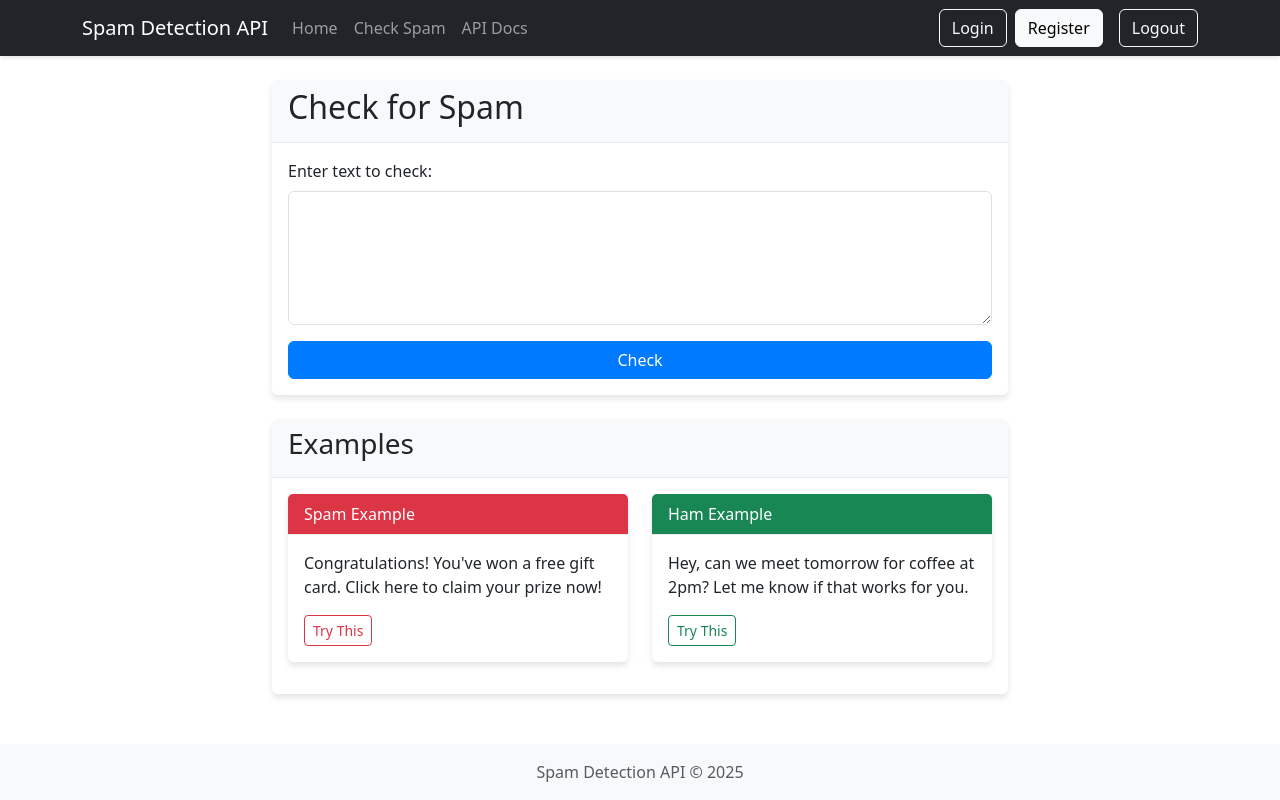
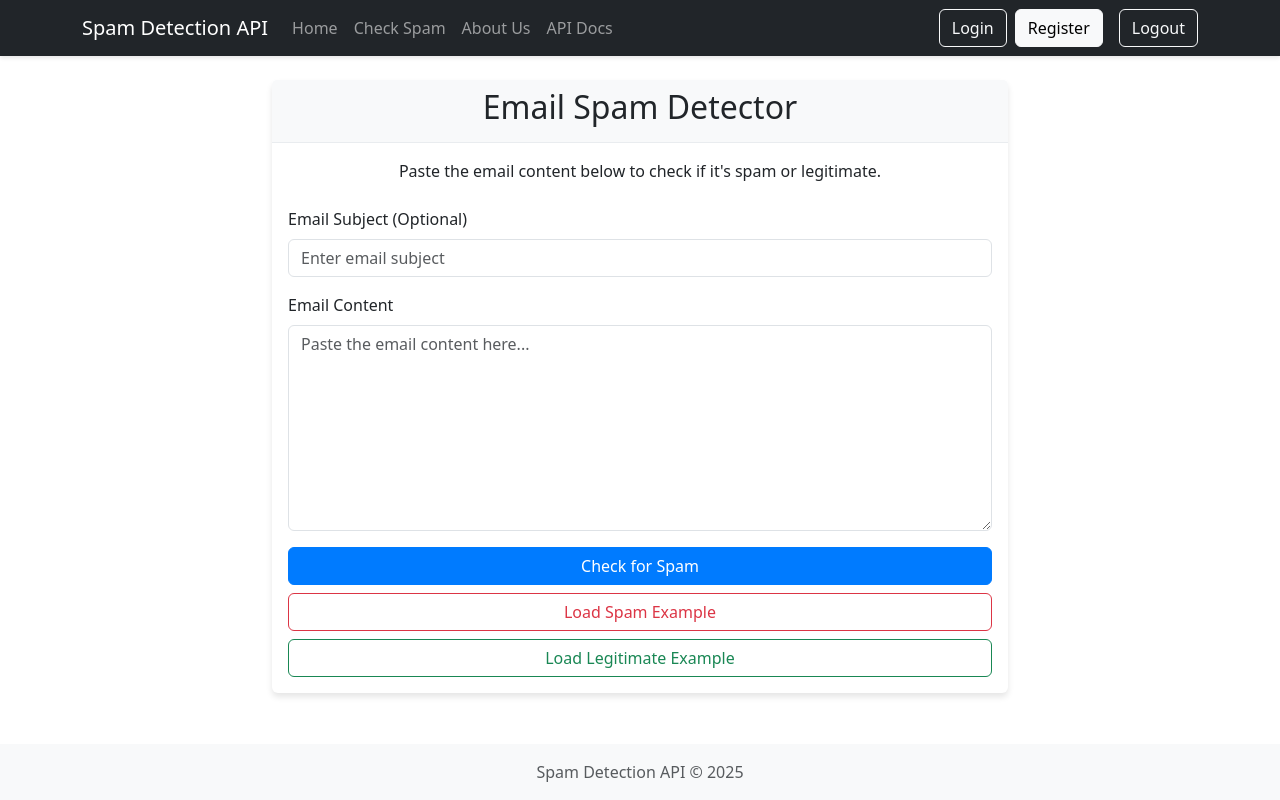
Before and after one commit to loka1/Spam-Shield, a Flask app: page /check in a window 1280 px wide. Run offline with Flask 3, Linux system fonts and the light colour scheme.

Commit message:
Add About page and improve spam detection example generation

```diff
--- a/app.py
+++ b/app.py
@@ -91,6 +91,11 @@ def register_page():
 def history_page():
     return render_template('history.html')
 
+@app.route(ROUTE_ABOUT, endpoint='frontend_about')
+def about_page():
+    """About Us page"""
+    return render_template('about.html')
+
 # Add a route to get all API URLs for JavaScript
 @app.route('/api/urls', methods=['GET'])
 def api_urls():
@@ -126,6 +131,7 @@ def api_urls():
             'login': f"{base_url}/login",
             'register': f"{base_url}/register",
             'history': f"{base_url}/history",
+            'about': f"{base_url}/about",
             'admin': f"{base_url}/admin",
             'admin_dashboard': f"{base_url}/admin/dashboard",
             'admin_users': f"{base_url}/admin/users",
@@ -163,62 +169,58 @@ def jwt_optional(fn):
 
 # API endpoints
 @ns.route('/check-spam')
-class SpamCheck(Resource):
-    @api.doc(
-        responses={
-            200: 'Success',
-            400: 'Validation Error',
-            429: 'Rate limit exceeded'
-        },
-        security=[{'apikey': []}],
-        description="Check if text is spam. Guest users are limited to 10 requests per day. For unlimited access, register an account."
+class CheckSpam(Resource):
+    @ns.doc(
+        description="Check if text is spam",
+        responses={200: 'Success'}
     )
-    @api.expect(spam_request)
-    @api.marshal_with(spam_response, code=200)
+    @ns.expect(spam_request)
+    @ns.marshal_with(spam_response, code=200)
     @jwt_optional
     def post(self):
         """Check if text is spam"""
         # Get request data
         data = request.get_json()
+        text = data.get('text', '')
 
-        if not data or 'text' not in data:
+        # Check if text is empty
+        if not text:
             return {
                 "status": "error",
-                "message": "Missing required field: text"
+                "message": "Text cannot be empty"
             }, 400
 
-        text = data['text']
-
-        # Check if user is authenticated
+        # Get user ID if authenticated
         user_id = None
         try:
+            verify_jwt_in_request(optional=True)
             user_id = get_jwt_identity()
         except Exception:
-            # User is not authenticated, check guest limit
-            if not check_guest_limit():
+            # Check guest limit
+            if not check_guest_limit(request.remote_addr):
                 return {
                     "status": "error",
-                    "message": "Rate limit exceeded. Please register for unlimited access."
+                    "message": "Guest daily limit exceeded. Please login or try again tomorrow."
                 }, 429
 
         # Predict if text is spam
         is_spam, confidence = spam_detector.predict(text)
 
-        # Save request to history if user is authenticated
+        # Save to history if user is authenticated
         if user_id:
-            history_entry = RequestHistory(
+            request_history = RequestHistory(
                 user_id=user_id,
                 text=text,
-                is_spam=is_spam,
-                confidence=confidence
+                is_spam=bool(is_spam),  # Convert NumPy bool_ to Python bool
+                confidence=float(confidence)  # Convert NumPy float to Python float
             )
-            db.session.add(history_entry)
+            db.session.add(request_history)
             db.session.commit()
 
         return {
             "status": "success",
-            "is_spam": bool(is_spam),
-            "confidence": float(confidence),
+            "is_spam": bool(is_spam),  # Convert NumPy bool_ to Python bool
+            "confidence": float(confidence),  # Convert NumPy float to Python float
             "text": text
         }
 
@@ -250,34 +252,46 @@ class UserHistory(Resource):
 # Example endpoints
 @ns.route('/example/spam')
 class SpamExample(Resource):
-    @api.doc(responses={200: 'Success'})
-    @api.marshal_with(spam_response, code=200)
+    @ns.doc(
+        description="Get an example of spam text",
+        responses={200: 'Success'}
+    )
     def get(self):
-        """Get an example of spam detection for a typical spam message"""
-        spam_text = "Congratulations! You've won a free gift card. Click here to claim your prize now!"
-        is_spam, confidence = spam_detector.predict(spam_text)
+        """Get an example of spam text"""
+        example = spam_detector.get_example(is_spam=True)
+
+        # Add a subject line to make it more email-like
+        subject = "URGENT: Action Required - Account Verification"
+        example_with_subject = f"Subject: {subject}\n\n{example}"
+
+        is_spam, confidence = spam_detector.predict(example_with_subject)
 
         return {
-            "status": "success",
-            "is_spam": bool(is_spam),
-            "confidence": float(confidence),
-            "text": spam_text
+            'text': example_with_subject,
+            'is_spam': bool(is_spam),
+            'confidence': float(confidence)
         }
 
 @ns.route('/example/ham')
 class HamExample(Resource):
-    @api.doc(responses={200: 'Success'})
-    @api.marshal_with(spam_response, code=200)
+    @ns.doc(
+        description="Get an example of non-spam (ham) text",
+        responses={200: 'Success'}
+    )
     def get(self):
-        """Get an example of spam detection for a typical non-spam message"""
-        ham_text = "Hey, can we meet tomorrow for coffee at 2pm? Let me know if that works for you."
-        is_spam, confidence = spam_detector.predict(ham_text)
+        """Get an example of non-spam text"""
+        example = spam_detector.get_example(is_spam=False)
+
+        # Add a subject line to make it more email-like
+        subject = "Meeting Notes - Project Update"
+        example_with_subject = f"Subject: {subject}\n\n{example}"
+
+        is_spam, confidence = spam_detector.predict(example_with_subject)
 
         return {
-            "status": "success",
-            "is_spam": bool(is_spam),
-            "confidence": float(confidence),
-            "text": ham_text
+            'text': example_with_subject,
+            'is_spam': bool(is_spam),
+            'confidence': float(confidence)
         }
 
 # Admin routes
--- a/routes.py
+++ b/routes.py
@@ -9,6 +9,7 @@ ROUTE_CHECK = '/check'
 ROUTE_LOGIN = '/login'
 ROUTE_REGISTER = '/register'
 ROUTE_HISTORY = '/history'
+ROUTE_ABOUT = '/about'
 
 # API routes
 API_CHECK_SPAM = '/api/check-spam'
--- a/static/js/check.js
+++ b/static/js/check.js
@@ -1,35 +1,48 @@
 document.addEventListener('DOMContentLoaded', function() {
     const spamCheckForm = document.getElementById('spam-check-form');
-    const checkAnotherBtn = document.getElementById('check-another-btn');
-    const tryExampleBtns = document.querySelectorAll('.try-example');
+    const exampleSpamBtn = document.getElementById('example-spam-btn');
+    const exampleHamBtn = document.getElementById('example-ham-btn');
+    const resultCard = document.getElementById('result-card');
+    const emailSubjectInput = document.getElementById('email-subject');
+    const emailContentInput = document.getElementById('email-content');
 
     if (spamCheckForm) {
         spamCheckForm.addEventListener('submit', handleSpamCheck);
     }
 
-    if (checkAnotherBtn) {
-        checkAnotherBtn.addEventListener('click', resetForm);
+    if (exampleSpamBtn) {
+        exampleSpamBtn.addEventListener('click', loadSpamExample);
     }
 
-    if (tryExampleBtns) {
-        tryExampleBtns.forEach(btn => {
-            btn.addEventListener('click', function() {
-                const exampleType = this.getAttribute('data-example');
-                loadExample(exampleType);
-            });
-        });
+    if (exampleHamBtn) {
+        exampleHamBtn.addEventListener('click', loadHamExample);
     }
 });
 
 async function handleSpamCheck(e) {
     e.preventDefault();
 
-    const text = document.getElementById('text').value;
+    const emailSubject = document.getElementById('email-subject').value;
+    const emailContent = document.getElementById('email-content').value;
 
-    if (!text) {
+    // Combine subject and content if subject is provided
+    const textToCheck = emailSubject
+        ? `Subject: ${emailSubject}\n\n${emailContent}`
+        : emailContent;
+
+    if (!textToCheck.trim()) {
         showAlert('Please enter some text to check', 'warning');
         return;
     }
+
+    try {
+        // Show loading state
+        document.getElementById('spam-check-form').querySelector('button[type="submit"]').disabled = true;
+        document.getElementById('spam-check-form').querySelector('button[type="submit"]').innerHTML =
+            '<span class="spinner-border spinner-border-sm" role="status" aria-hidden="true"></span> Checking...';
+
+        // Get API URL
+        const checkSpamUrl = await getApiUrl('api', 'check_spam');
 
         // Get token if available
         const token = localStorage.getItem('access_token');
@@ -41,87 +54,145 @@ async function handleSpamCheck(e) {
             headers['Authorization'] = `Bearer ${token}`;
         }
 
-    try {
-        // Get check spam URL
-        const checkSpamUrl = await getApiUrl('api', 'check_spam');
-
-        // Send request to check spam
+        // Send request
         const response = await fetch(checkSpamUrl, {
             method: 'POST',
             headers: headers,
             body: JSON.stringify({
-                text: text
+                text: textToCheck
             })
         });
 
-        if (response.status === 429) {
-            showAlert('Rate limit exceeded. Please register for unlimited access.', 'warning');
-            throw new Error('Rate limit exceeded');
+        const data = await response.json();
+
+        // Reset button state
+        document.getElementById('spam-check-form').querySelector('button[type="submit"]').disabled = false;
+        document.getElementById('spam-check-form').querySelector('button[type="submit"]').innerHTML = 'Check for Spam';
+
+        if (response.ok) {
+            displayResult(data);
+        } else {
+            showAlert(data.message || 'Error checking spam', 'danger');
         }
-
-        const data = await response.json();
-        displayResult(data);
     } catch (error) {
         console.error('Spam check error:', error);
-        if (error.message !== 'Rate limit exceeded') {
-            showAlert('An error occurred while checking for spam', 'danger');
-        }
+        showAlert('An error occurred during spam check', 'danger');
+
+        // Reset button state
+        document.getElementById('spam-check-form').querySelector('button[type="submit"]').disabled = false;
+        document.getElementById('spam-check-form').querySelector('button[type="submit"]').innerHTML = 'Check for Spam';
     }
 }
 
 function displayResult(data) {
     const resultCard = document.getElementById('result-card');
-    const resultAlert = document.getElementById('result-alert');
-    const resultHeading = document.getElementById('result-heading');
+    const resultIcon = document.getElementById('result-icon');
+    const resultTitle = document.getElementById('result-title');
+    const confidenceBar = document.getElementById('confidence-bar');
+    const confidenceText = document.getElementById('confidence-text');
+    const resultExplanation = document.getElementById('result-explanation');
     const resultText = document.getElementById('result-text');
-    const resultConfidence = document.getElementById('result-confidence');
-    const spamCheckForm = document.getElementById('spam-check-form');
 
-    // Show result card, hide form
-    resultCard.style.display = 'block';
-    spamCheckForm.style.display = 'none';
+    // Set result text
+    resultText.textContent = data.text;
 
-    // Update result content
+    // Set confidence
+    const confidencePercent = Math.round(data.confidence * 100);
+    confidenceBar.style.width = `${confidencePercent}%`;
+    confidenceText.textContent = `Confidence: ${confidencePercent}%`;
+
+    // Set result based on spam status
     if (data.is_spam) {
-        resultAlert.className = 'alert alert-danger';
-        resultHeading.textContent = 'Spam Detected!';
+        resultIcon.innerHTML = '⚠️';
+        resultTitle.textContent = 'Spam Detected';
+        resultTitle.className = 'mt-3 text-danger';
+        confidenceBar.className = 'progress-bar bg-danger';
+        resultExplanation.className = 'alert alert-danger mt-4';
+        resultExplanation.innerHTML = `
+            <strong>This email appears to be spam.</strong><br>
+            Our system has detected characteristics commonly found in spam emails.
+            Be cautious about clicking any links or downloading attachments from this message.
+        `;
     } else {
-        resultAlert.className = 'alert alert-success';
-        resultHeading.textContent = 'Not Spam';
+        resultIcon.innerHTML = '✅';
+        resultTitle.textContent = 'Legitimate Email';
+        resultTitle.className = 'mt-3 text-success';
+        confidenceBar.className = 'progress-bar bg-success';
+        resultExplanation.className = 'alert alert-success mt-4';
+        resultExplanation.innerHTML = `
+            <strong>This email appears to be legitimate.</strong><br>
+            Our system did not detect any spam characteristics in this message.
+            However, always exercise caution with unexpected emails.
+        `;
     }
 
-    resultText.textContent = data.text;
-    resultConfidence.textContent = `${(data.confidence * 100).toFixed(2)}%`;
+    // Show result card
+    resultCard.style.display = 'block';
+
+    // Scroll to result
+    resultCard.scrollIntoView({ behavior: 'smooth' });
 }
 
-function resetForm() {
-    const resultCard = document.getElementById('result-card');
-    const spamCheckForm = document.getElementById('spam-check-form');
-    const textArea = document.getElementById('text');
+async function loadSpamExample() {
+    try {
+        const exampleSpamUrl = await getApiUrl('api', 'example_spam');
+        const response = await fetch(exampleSpamUrl);
+        const data = await response.json();
 
-    // Hide result card, show form
-    resultCard.style.display = 'none';
-    spamCheckForm.style.display = 'block';
+        if (response.ok) {
+            // Extract subject and content if possible
+            const text = data.text;
+            let subject = '';
+            let content = text;
 
-    // Clear text area
-    textArea.value = '';
-
-    // Focus on text area
-    textArea.focus();
+            // Try to extract subject if it starts with "Subject:"
+            if (text.startsWith('Subject:')) {
+                const parts = text.split('\n\n', 2);
+                if (parts.length === 2) {
+                    subject = parts[0].replace('Subject:', '').trim();
+                    content = parts[1];
+                }
             }
 
-function loadExample(type) {
-    const textArea = document.getElementById('text');
-
-    if (type === 'spam') {
-        textArea.value = "Congratulations! You've won a free gift card. Click here to claim your prize now!";
-    } else if (type === 'ham') {
-        textArea.value = "Hey, can we meet tomorrow for coffee at 2pm? Let me know if that works for you.";
+            document.getElementById('email-subject').value = subject;
+            document.getElementById('email-content').value = content;
+        } else {
+            showAlert(data.message || 'Error loading spam example', 'danger');
+        }
+    } catch (error) {
+        console.error('Load spam example error:', error);
+        showAlert('An error occurred while loading spam example', 'danger');
+    }
 }
 
-    // Scroll to form
-    textArea.scrollIntoView({ behavior: 'smooth' });
+async function loadHamExample() {
+    try {
+        const exampleHamUrl = await getApiUrl('api', 'example_ham');
+        const response = await fetch(exampleHamUrl);
+        const data = await response.json();
 
-    // Focus on text area
-    textArea.focus();
+        if (response.ok) {
+            // Extract subject and content if possible
+            const text = data.text;
+            let subject = '';
+            let content = text;
+
+            // Try to extract subject if it starts with "Subject:"
+            if (text.startsWith('Subject:')) {
+                const parts = text.split('\n\n', 2);
+                if (parts.length === 2) {
+                    subject = parts[0].replace('Subject:', '').trim();
+                    content = parts[1];
                 }
+            }
+
+            document.getElementById('email-subject').value = subject;
+            document.getElementById('email-content').value = content;
+        } else {
+            showAlert(data.message || 'Error loading legitimate example', 'danger');
+        }
+    } catch (error) {
+        console.error('Load ham example error:', error);
+        showAlert('An error occurred while loading legitimate example', 'danger');
+    }
+}
--- a/templates/base.html
+++ b/templates/base.html
@@ -28,6 +28,9 @@
                     </li>
                     <li class="nav-item" id="admin-nav" style="display: none;">
                         <a class="nav-link" href="{{ url_for('admin_dashboard') }}">Admin Panel</a>
+                    </li>
+                    <li class="nav-item">
+                        <a class="nav-link" href="{{ url_for('frontend_about') }}">About Us</a>
                     </li>
                     <li class="nav-item">
                         <a class="nav-link" href="/docs">API Docs</a>
--- a/templates/check.html
+++ b/templates/check.html
@@ -1,71 +1,60 @@
 {% extends "base.html" %}
 
-{% block title %}Check for Spam{% endblock %}
+{% block title %}Check Email Spam{% endblock %}
 
 {% block content %}
 <div class="row justify-content-center">
     <div class="col-md-8">
         <div class="card">
             <div class="card-header">
-                <h2>Check for Spam</h2>
+                <h2 class="text-center">Email Spam Detector</h2>
             </div>
             <div class="card-body">
+                <p class="text-center mb-4">
+                    Paste the email content below to check if it's spam or legitimate.
+                </p>
+
                 <form id="spam-check-form">
                     <div class="mb-3">
-                        <label for="text" class="form-label">Enter text to check:</label>
-                        <textarea class="form-control" id="text" rows="5" required></textarea>
+                        <label for="email-subject" class="form-label">Email Subject (Optional)</label>
+                        <input type="text" class="form-control" id="email-subject" placeholder="Enter email subject">
                     </div>
-                    <div class="d-grid">
-                        <button type="submit" class="btn btn-primary">Check</button>
+
+                    <div class="mb-3">
+                        <label for="email-content" class="form-label">Email Content</label>
+                        <textarea class="form-control" id="email-content" rows="8" placeholder="Paste the email content here..." required></textarea>
+                    </div>
+
+                    <div class="d-grid gap-2">
+                        <button type="submit" class="btn btn-primary">Check for Spam</button>
+                        <button type="button" id="example-spam-btn" class="btn btn-outline-danger">Load Spam Example</button>
+                        <button type="button" id="example-ham-btn" class="btn btn-outline-success">Load Legitimate Example</button>
                     </div>
                 </form>
             </div>
         </div>
 
-        <div class="card mt-4" id="result-card" style="display: none;">
+        <div id="result-card" class="card mt-4" style="display: none;">
             <div class="card-header">
-                <h3>Result</h3>
+                <h3 class="text-center">Analysis Result</h3>
             </div>
             <div class="card-body">
-                <div class="alert" id="result-alert" role="alert">
-                    <h4 class="alert-heading" id="result-heading"></h4>
-                    <p id="result-text"></p>
-                    <hr>
-                    <p class="mb-0">Confidence: <span id="result-confidence"></span></p>
+                <div class="text-center mb-4">
+                    <div id="result-icon" style="font-size: 3rem;"></div>
+                    <h4 id="result-title" class="mt-3"></h4>
                 </div>
-                <div class="mt-3">
-                    <button class="btn btn-secondary" id="check-another-btn">Check Another</button>
+
+                <div class="progress mb-3">
+                    <div id="confidence-bar" class="progress-bar" role="progressbar" style="width: 0%"></div>
                 </div>
-            </div>
-        </div>
+                <p class="text-center" id="confidence-text"></p>
 
-        <div class="card mt-4">
-            <div class="card-header">
-                <h3>Examples</h3>
-            </div>
-            <div class="card-body">
-                <div class="row">
-                    <div class="col-md-6 mb-3">
-                        <div class="card h-100">
-                            <div class="card-header bg-danger text-white">
-                                Spam Example
-                            </div>
-                            <div class="card-body">
-                                <p class="card-text">Congratulations! You've won a free gift card. Click here to claim your prize now!</p>
-                                <button class="btn btn-sm btn-outline-danger try-example" data-example="spam">Try This</button>
-                            </div>
-                        </div>
-                    </div>
-                    <div class="col-md-6 mb-3">
-                        <div class="card h-100">
-                            <div class="card-header bg-success text-white">
-                                Ham Example
-                            </div>
-                            <div class="card-body">
-                                <p class="card-text">Hey, can we meet tomorrow for coffee at 2pm? Let me know if that works for you.</p>
-                                <button class="btn btn-sm btn-outline-success try-example" data-example="ham">Try This</button>
-                            </div>
-                        </div>
+                <div class="alert mt-4" id="result-explanation"></div>
+
+                <div class="mt-4">
+                    <h5>Email Content:</h5>
+                    <div class="border p-3 bg-light">
+                        <p id="result-text" style="white-space: pre-wrap;"></p>
                     </div>
                 </div>
             </div>
```
Also changed, not shown: models/spam_model.py (+46 -29 lines), templates/about.html (added, +99 -0 lines), templates/index.html (+105 -43 lines), README.md, instance/spam_detection.db. Lines whose indentation alone changed are shown as unchanged.
